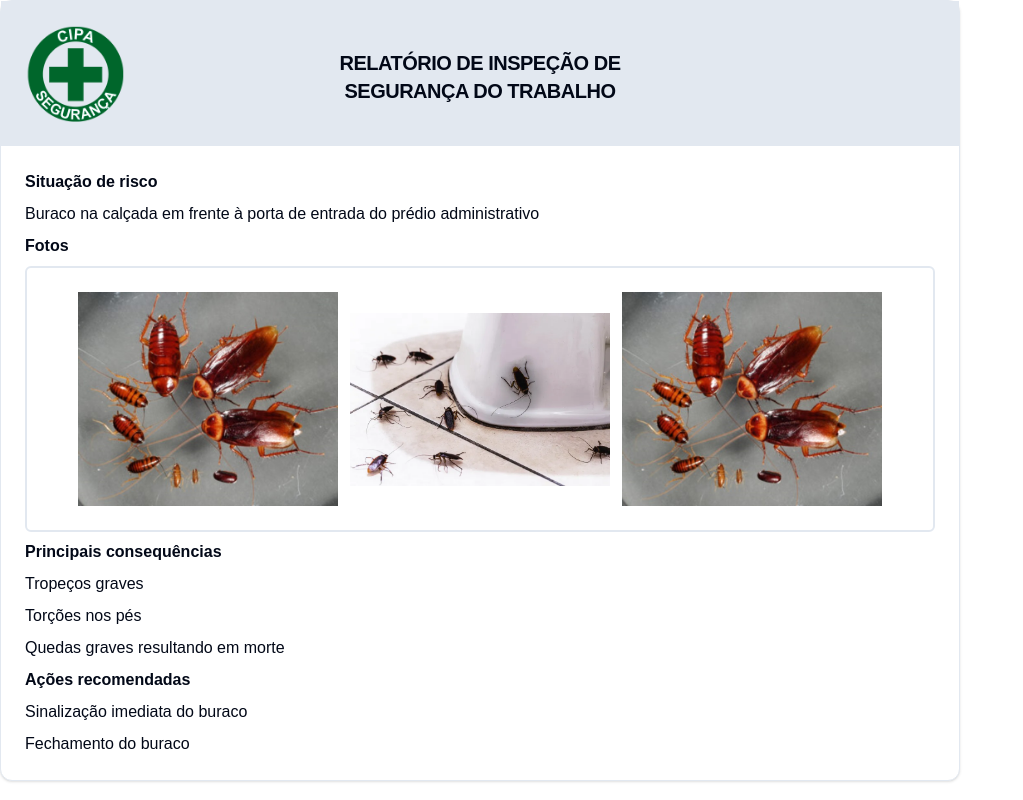
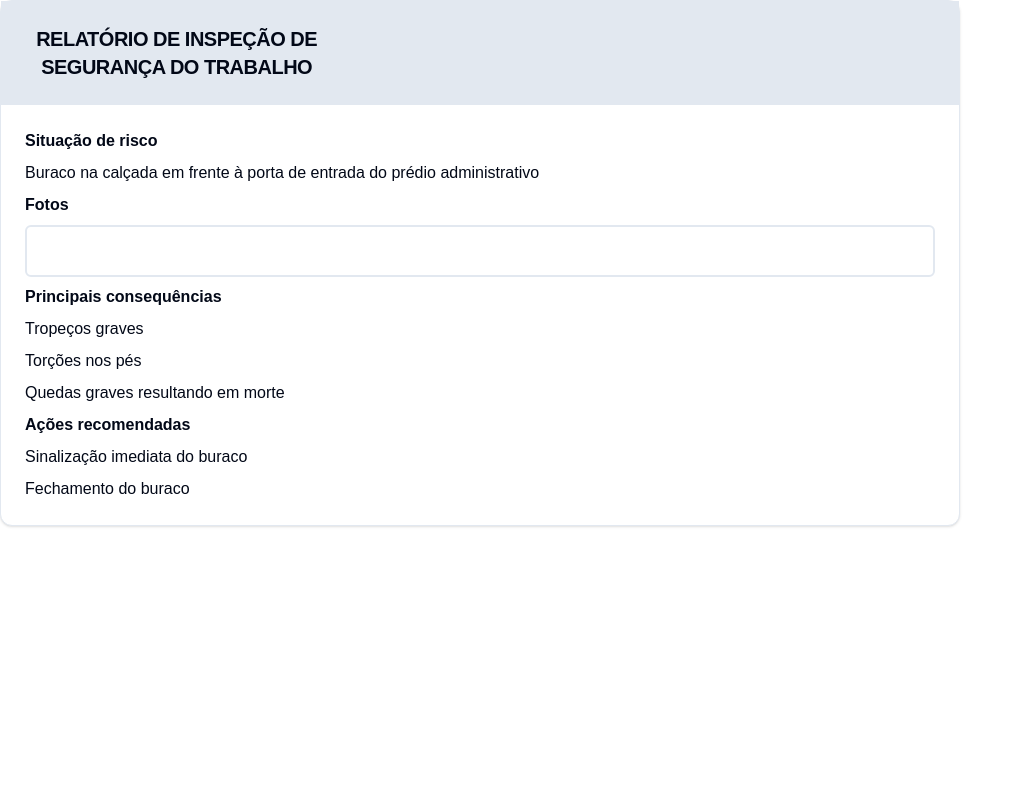
Before and after one commit to ricardoabicalhob/safety-inspection-report, a Next.js app: page /inscritos in a window 1280 px wide. Shown: the whole page, without its empty margins (0-1023 px from the left). Built offline with nearby package versions, Linux system fonts and the light colour scheme.

Commit message:
solucionando problemas do build

```diff
--- a/src/app/about/page.tsx
+++ /dev/null
@@ -1,47 +0,0 @@
-const ejs = require('ejs')
-const path = require('path')
-const pdf = require('html-pdf')
-
-export default function About() {
-
-    const filePath = path.join(__dirname, '../', '../', 'lib', 'print.ejs')
-
-    return(
-        <div>
-            <p>About page</p>
-            {
-
-                ejs.renderFile(
-                    filePath, {}, (err, data)=>{
-                        if(err){
-                            console.log(err)
-                        }
-
-                        console.log('iniciando conversao')
-
-                        const options = {
-                            height: "11.25in",
-                            width: "8.5in",
-                            header: {
-                                height: "20mm"
-                            },
-                            footer: {
-                                height: "20mm"
-                            }
-                        }
-
-                        pdf.create(data, options).toFile("report.pdf", (err, data)=>{
-                            if(err){
-
-                            }
-
-                            console.log('pdf criado com sucesso')
-                        })
-
-                        return data
-                    }
-                )
-            }
-        </div>
-    )
-}
--- a/src/app/api/generate-pdf/page.tsx
+++ b/src/app/api/generate-pdf/page.tsx
@@ -2,7 +2,7 @@
 import { redirect } from 'next/navigation'
 import puppeteer from 'puppeteer'
 
-export default async function GeneratePdf(req, res) {
+export default async function GeneratePdf() {
     const browser = await puppeteer.launch()
     const page = await browser.newPage()
 
--- a/src/app/inscritos/page.tsx
+++ b/src/app/inscritos/page.tsx
@@ -21,7 +21,7 @@ export default function Inscritos() {
 
             <Card className="max-w-[960px]">
                 <CardHeader className="grid grid-flow-row grid-cols-3 items-center bg-slate-200">
-                    <Image alt="" src={require('../../lib/images/logo-cipa-2.png')} width={100} height={100}/>
+                    {/* <Image alt="" src={require('../../lib/images/logo-cipa-2.png')} width={100} height={100}/> */}
                     <CardTitle className="text-xl text-center">RELATÓRIO DE INSPEÇÃO DE SEGURANÇA DO TRABALHO</CardTitle>
                 </CardHeader>
                 {
@@ -34,22 +34,20 @@ export default function Inscritos() {
                         <p className="font-bold">Fotos</p>
 
                         <div className="flex flex-row items-center justify-center flex-wrap p-6 gap-3 border-2 rounded-md">
-                            <Image alt="" src={require('../../lib/images/Barata.jpg')} width={260} height={195}/>
-                            <Image alt="" src={require('../../lib/images/Proliferacao-de-Baratas_-diga-adeus-a-infestacao-com-a-metodologia-certa-01.jpeg')} width={260} height={195}/>
-                            <Image alt="" src={require('../../lib/images/Barata.jpg')} width={260} height={195}/>
+
                         </div>
 
                         <p className="font-bold">Principais consequências</p>
                         {
-                            content.consequencias.map((consequencia)=>(
-                                <p>{consequencia}</p>
+                            content.consequencias.map((consequencia, index)=>(
+                                <p key={index}>{consequencia}</p>
                             ))
                         }
 
                         <p className="font-bold">Ações recomendadas</p>
                         {
-                            content.acoes.map((acao)=>(
-                                <p>{acao}</p>
+                            content.acoes.map((acao, index)=>(
+                                <p key={index}>{acao}</p>
                             ))
                         }
                     </CardContent>
```
Also changed, not shown: src/lib/print.ejs (deleted).
